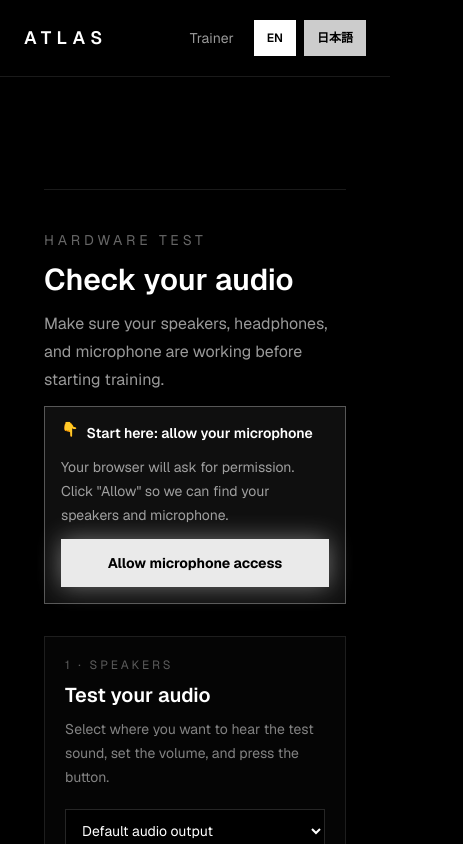
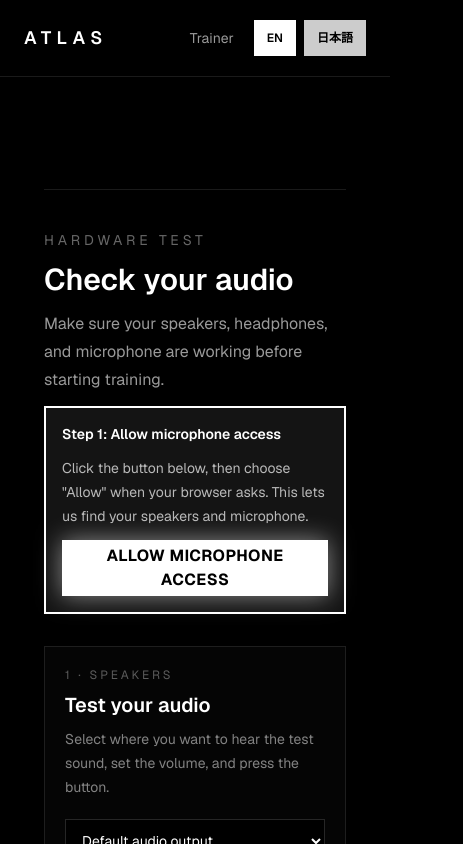
Before and after one commit to KulafuAcademy/ATLAS, a Next.js app: page /testHardware in a window 390 px wide. Shown: the top 844 px of the page, 463 px wide, since content can reach past the window. Built offline with nearby package versions, Linux system fonts and the light colour scheme.

Commit message:
allow microphone access visual improvement

```diff
--- a/app/testHardware/page.tsx
+++ b/app/testHardware/page.tsx
@@ -305,32 +305,23 @@ export default function HardwareTestPage() {
             before starting training.
           </p>
           {inputs.every((device) => !device.label) ? (
-            <div className="space-y-3 border border-white/30 bg-white/[0.06] p-4">
-              <p className="flex items-center gap-2 text-sm font-semibold text-white">
-                <span className="motion-safe:animate-bounce">👇</span>
-                Start here: allow your microphone
+            <div className="space-y-3 border-2 border-white bg-white/[0.08] p-4">
+              <p className="text-sm font-semibold text-white">
+                Step 1: Allow microphone access
               </p>
 
-              <p className="text-sm leading-6 text-white/60">
-                Your browser will ask for permission. Click "Allow" so we can
-                find your speakers and microphone.
+              <p className="text-sm leading-6 text-white/70">
+                Click the button below, then choose "Allow" when your browser
+                asks. This lets us find your speakers and microphone.
               </p>
-
-              <div className="relative">
-                {/* Pulsing ring behind the button */}
-                <span
-                  aria-hidden="true"
-                  className="pointer-events-none absolute inset-0 border-2 border-white motion-safe:animate-ping"
-                />
 
               <button
                 type="button"
                 onClick={() => void allowMicrophoneAccess()}
-                  className="relative h-12 w-full border border-white bg-white px-3 text-sm font-bold text-black shadow-[0_0_24px_rgba(255,255,255,0.45)] transition hover:bg-black hover:text-white motion-safe:animate-pulse"
+                className="h-14 w-full border-2 border-white bg-white px-4 text-base font-bold uppercase tracking-wide text-black shadow-[0_0_24px_rgba(255,255,255,0.5)] transition hover:bg-black hover:text-white"
               >
                 Allow microphone access
               </button>
-              </div>
             </div>
           ) : null}
         </div>
```
Lines whose indentation alone changed are shown as unchanged.
